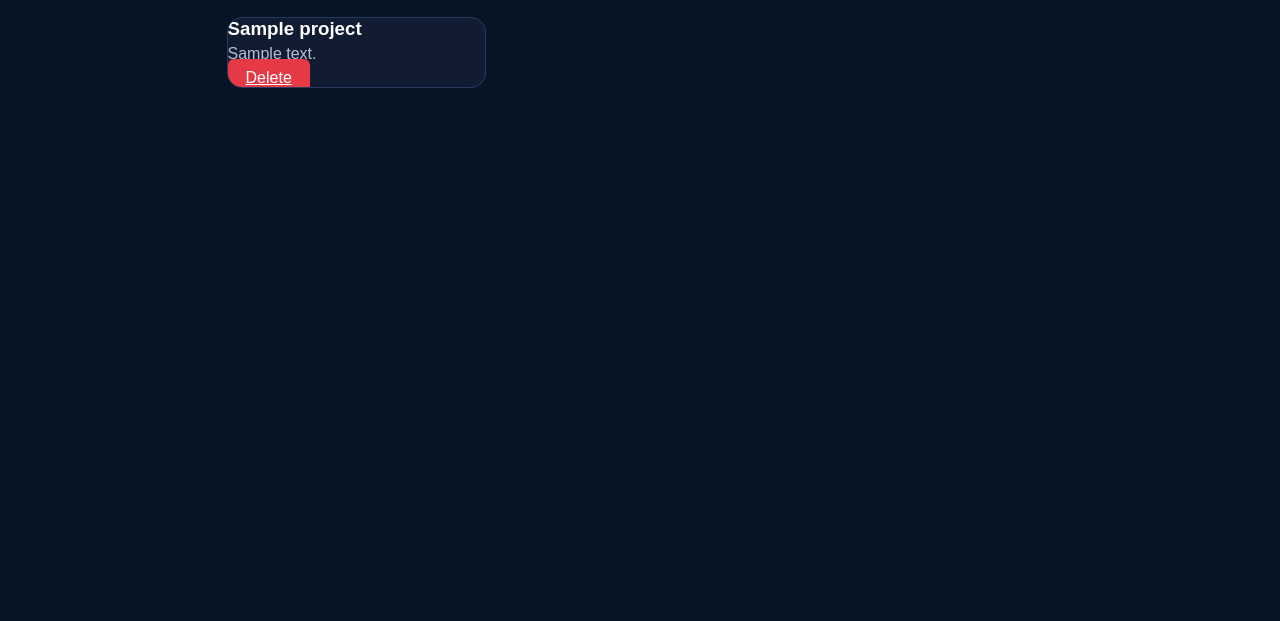
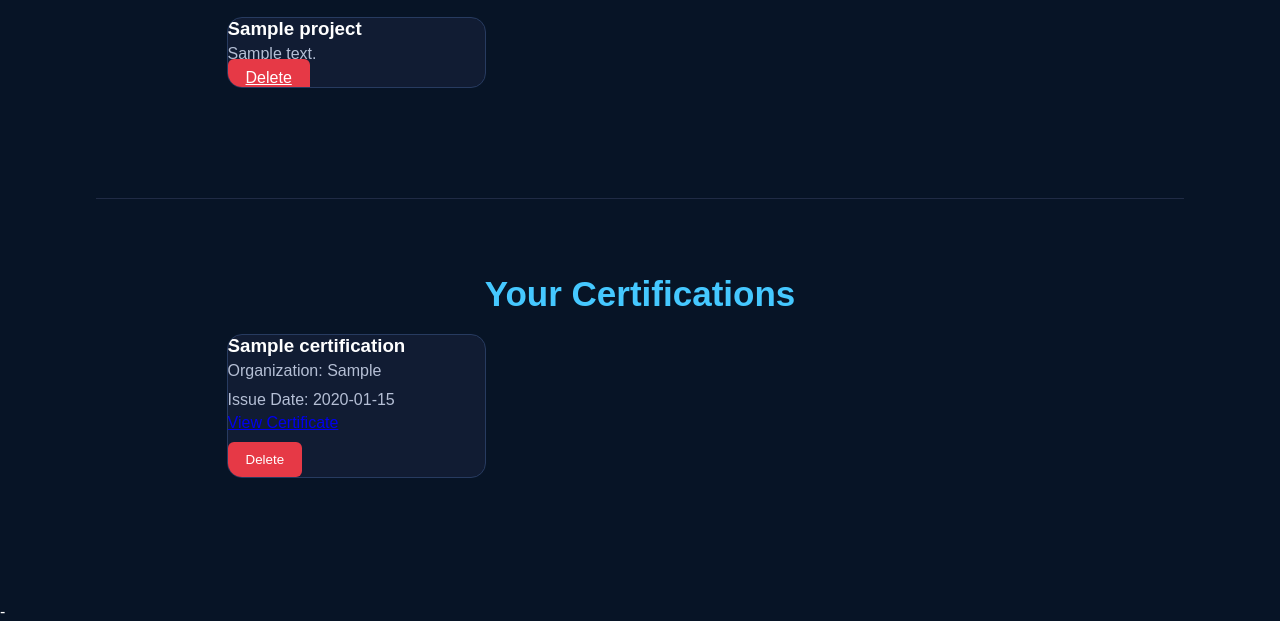
Before and after one commit to dhanvith-git/MyPortfolio, a Flask app: page /admin/dashboard in a window 1280 px wide. Shown: the part 339-960 px from the top of the page. Before the commit the page ends 427 px from the top, so only its background shows below. Run offline with Flask 3, Linux system fonts and the light colour scheme; the visitor is signed in with stand-in values (Sample User, id 1); tables that the repository leaves empty hold one stand-in row (values such as "Sample post").

Commit message:
Add certification deletion feature

```diff
--- a/app.py
+++ b/app.py
@@ -184,16 +184,20 @@ def admin_login():
 def admin_dashboard():
 
     connection = get_db_connection()
-
     projects = connection.execute(
         "SELECT * FROM projects ORDER BY id DESC"
+    ).fetchall()
+
+    certifications = connection.execute(
+    "SELECT * FROM certifications ORDER BY id DESC"
     ).fetchall()
 
     connection.close()
 
     return render_template(
         "admin_dashboard.html",
-        projects=projects
+        projects=projects,
+        certifications=certifications
     )
 @app.route("/admin/delete-project/<int:project_id>", methods=["POST"])
 @admin_required
@@ -379,6 +383,48 @@ def add_certification():
 
     return render_template("add_certification.html")
 
+# Delete Certification
+@app.route("/admin/delete_certification/<int:cert_id>", methods=["POST"])
+@admin_required
+def delete_certification(cert_id):
+    connection = get_db_connection()
+
+    certificate = connection.execute(
+        "SELECT certificate_file FROM certifications WHERE id = ?",
+        (cert_id,)
+    ).fetchone()
+
+    if certificate:
+        certificate_path = certificate["certificate_file"]
+
+        connection.execute(
+            "DELETE FROM certifications WHERE id = ?",
+            (cert_id,)
+        )
+        connection.commit()
+        connection.close()
+
+        # Delete the uploaded file too, if it exists
+        if certificate_path:
+            full_path = os.path.abspath(
+                os.path.join(app.root_path, "static", certificate_path)
+            )
+            cert_folder = os.path.abspath(
+                os.path.join(app.root_path, "static", "certifications")
+            )
+
+            if (os.path.commonpath([cert_folder, full_path]) == cert_folder
+                    and os.path.isfile(full_path)):
+                os.remove(full_path)
+
+        flash("Certification deleted successfully!")
+    else:
+        connection.close()
+        flash("Certification not found.")
+
+    return redirect(url_for("admin_dashboard"))
+
+
 # Admin logout
 @app.route("/admin/logout")
 @admin_required
--- a/templates/admin_dashboard.html
+++ b/templates/admin_dashboard.html
@@ -85,7 +85,44 @@
                 <p>No projects found. Start by adding a new project!</p>
             {% endif %}
 
+        </section>
+
+
+        <!-- Certifications Section -->
+        <section class="projects-section">
+            <h2>Your Certifications</h2>
+
+            {% if certifications %}
+                <div class="projects-grid">
+                    {% for certificate in certifications %}
+                        <div class="project-card">
+                            <h3>{{ certificate.title }}</h3>
+                            <p>Organization: {{ certificate.organization }}</p>
+                            <p>Issue Date: {{ certificate.issue_date }}</p>
+
+                            {% if certificate.certificate_file %}
+                                <a href="{{ url_for('static', filename=certificate.certificate_file) }}"
+                                   target="_blank">
+                                    View Certificate
+                                </a>
+                            {% endif %}
+
+                            <form method="POST"
+                                  action="{{ url_for('delete_certification', cert_id=certificate.id) }}"
+                                  onsubmit="return confirm('Delete this certification?');">
+                                <button type="submit" class="delete-btn">
+                                    Delete
+                                </button>
+                            </form>
+                        </div>
+                    {% endfor %}
+                </div>
+            {% else %}
+                <p>No certifications found.</p>
+            {% endif %}
+        </section>
+
     </div>
 
-</body>
+</body>-
 </html>
```
